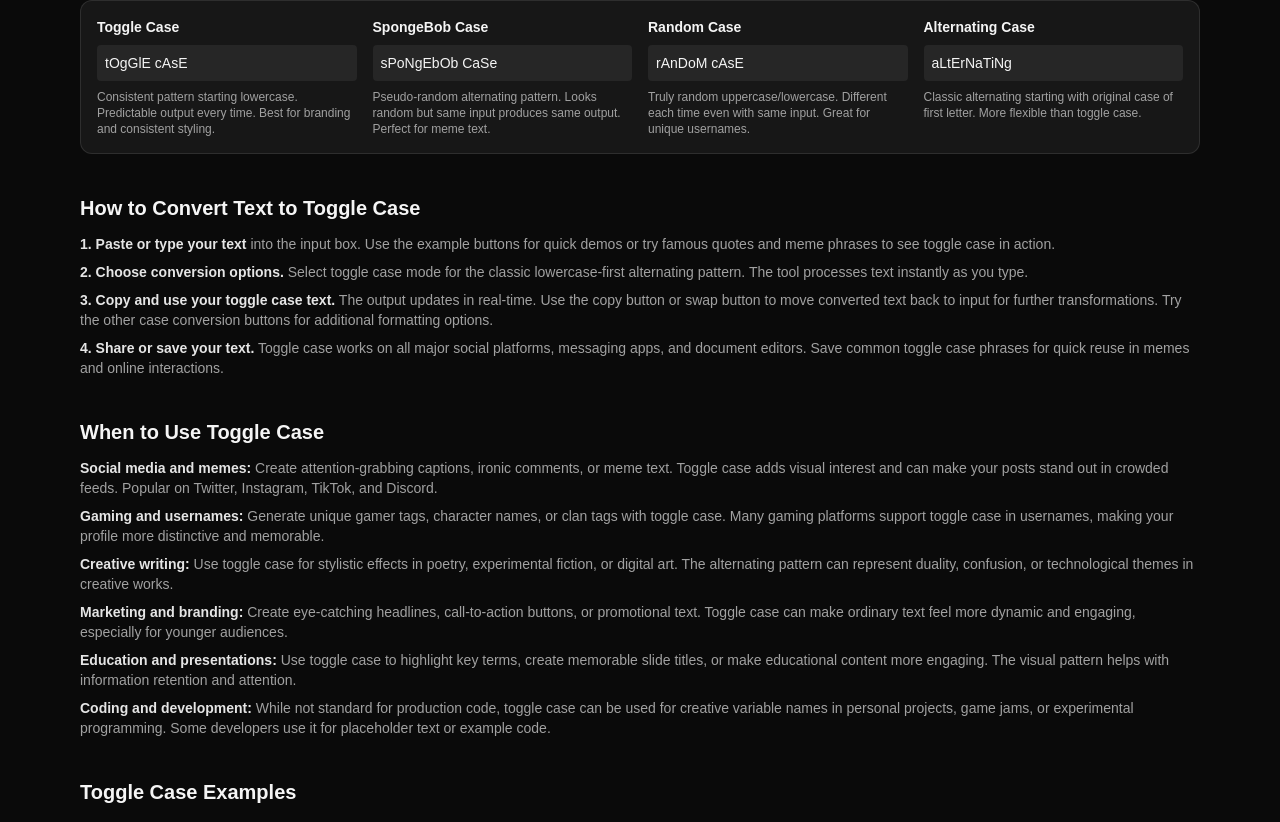
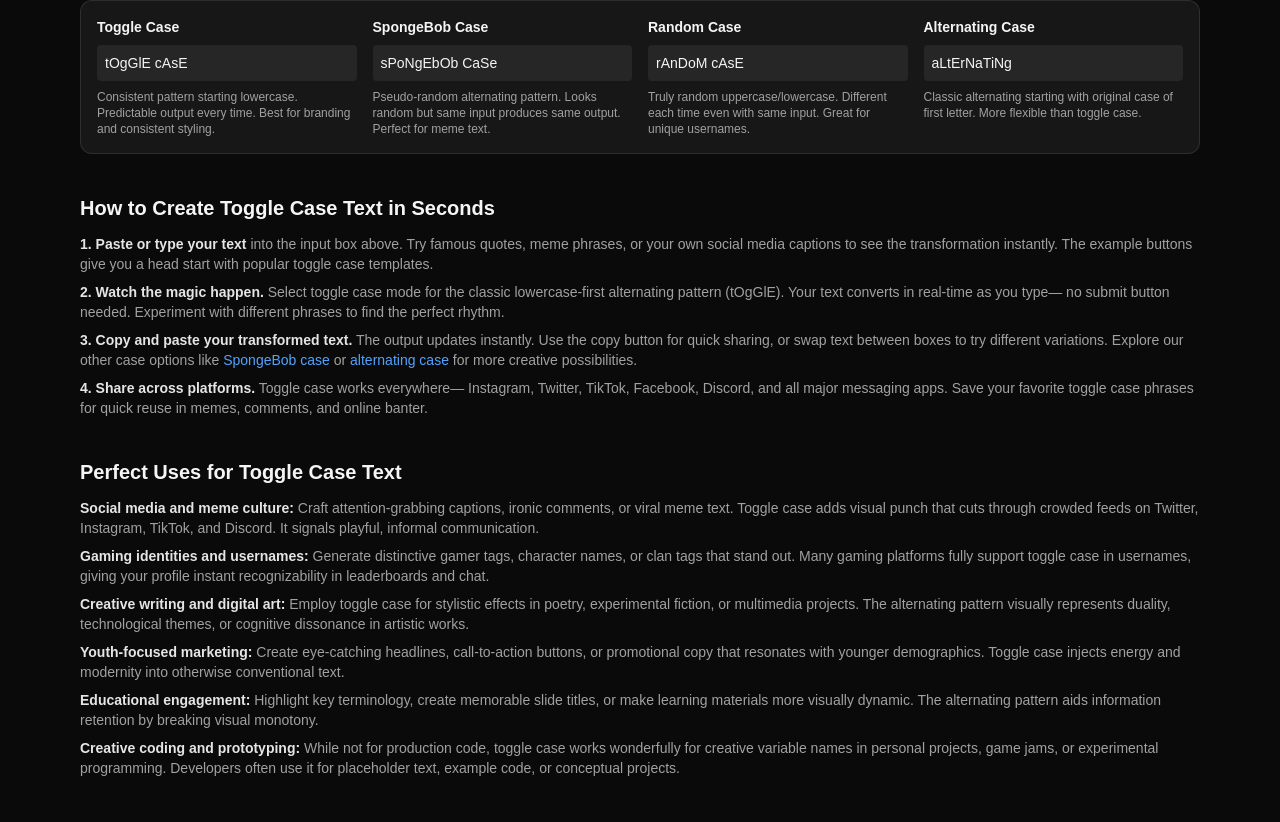
Before and after one commit to raiderj77/text-converter, a Next.js app: page /toggle-case-converter in a window 1280 px wide. Shown: the part 1202-2024 px from the top of the page. Built offline with nearby package versions, Linux system fonts and the light colour scheme.

Commit message:
quality: Polish toggle and spongebob case pages, improve SEO, add internal links and meme context

```diff
--- a/app/spongebob-case-converter/page.tsx
+++ b/app/spongebob-case-converter/page.tsx
@@ -9,21 +9,22 @@ const tool = getToolBySlug("spongebob-case-converter")!;
 const pageUrl = buildUrl("/spongebob-case-converter");
 
 export const metadata: Metadata = {
-  title: tool.title,
-  description: tool.description,
+  title: "SpongeBob Case Generator — Free sPoNgEbOb Mocking Text Converter for Memes",
+  description: "Generate SpongeBob mocking text for sarcastic posts, ironic comments, and viral memes. Convert any text to sPoNgEbOb case instantly. Perfect for social media banter and attention-grabbing content.",
   alternates: { canonical: pageUrl },
   keywords: [
-    "spongebob case converter", "spongebob case", "mocking spongebob text",
-    "sPoNgEbOb cAsE", "spongebob meme text", "meme text generator",
-    "alternating case meme", "mock text generator", "ironic text converter",
-    "spongebob mocking text", "online meme maker", "text formatter for memes",
-    "social media meme text", "funny text converter", "attention grabbing text",
-    "viral text generator", "meme caption maker", "spongebob sarcasm text",
-    "text case for jokes", "online text meme converter", "free spongebob case tool",
+    "spongebob case converter", "spongebob case generator", "mocking spongebob text maker",
+    "sPoNgEbOb cAsE", "spongebob meme text generator", "meme text converter online",
+    "alternating case meme creator", "mock text generator free", "ironic text converter tool",
+    "spongebob mocking text maker", "online meme maker text", "text formatter for memes free",
+    "social media meme text generator", "funny text converter online", "attention grabbing text creator",
+    "viral text generator free", "meme caption maker online", "spongebob sarcasm text converter",
+    "text case for jokes generator", "online text meme converter free", "free spongebob case tool",
+    "mocking spongebob meme generator", "spongebob squarepants text", "sarcastic text converter",
   ],
   openGraph: {
-    title: tool.title,
-    description: tool.description,
+    title: "SpongeBob Case Generator — Free sPoNgEbOb Mocking Text Converter",
+    description: "Create SpongeBob mocking text for memes and social media instantly. No signup required.",
     url: pageUrl,
     type: "website",
   },
@@ -90,11 +91,12 @@ export default function SpongeBobCaseConverterPage() {
 
       <div className="mx-auto max-w-6xl px-4 py-6">
         <h1 className="text-2xl sm:text-3xl font-bold tracking-tight">
-          Free SpongeBob Case Converter
+          SpongeBob Case Generator — Create Mocking sPoNgEbOb Text
         </h1>
         <p className="mt-2 text-sm text-neutral-400">
-          Convert text to SpongeBob case (sPoNgEbOb CaSe) instantly. Create mocking SpongeBob meme text for sarcastic
-          posts, ironic comments, and viral memes. Free, no signup.
+          Generate authentic SpongeBob mocking text (sPoNgEbOb CaSe) for sarcastic posts, ironic comments, and viral memes.
+          Our free converter creates that distinctive random-looking alternating case from the classic meme. No signup,
+          works instantly. Also try our <Link href="/toggle-case-converter" className="text-blue-400 hover:text-blue-300">toggle case converter</Link> for more text styles.
         </p>
 
         <div className="mt-4">
@@ -104,6 +106,29 @@ export default function SpongeBobCaseConverterPage() {
         {/* ========== SEO CONTENT ========== */}
 
         <AdSlot slot="after-tool" page="spongebob-case-converter" />
+
+        <section className="mt-10">
+          <h2 className="text-lg sm:text-xl font-semibold">
+            The Mocking SpongeBob Meme: A Brief History
+          </h2>
+          <div className="mt-3 text-sm text-neutral-400 space-y-2">
+            <p>
+              The "Mocking SpongeBob" meme originated from a 2017 episode of <em>SpongeBob SquarePants</em> titled
+              "Little Yellow Book." In the scene, SpongeBob mockingly repeats something Patrick says while making
+              an exaggerated facial expression.
+            </p>
+            <p>
+              The meme format exploded online when paired with alternating case text (sPoNgEbOb cAsE) to convey
+              sarcastic repetition or mockery. The distinctive text style became inseparable from the meme itself,
+              creating a visual shorthand for irony across social media platforms.
+            </p>
+            <p>
+              Today, SpongeBob case text works even without the accompanying image—the alternating capitalization
+              alone signals playful mockery to internet-savvy audiences. It's become a staple of online communication,
+              especially among millennials and Gen Z who grew up with the show.
+            </p>
+          </div>
+        </section>
 
         <section className="mt-10">
           <h2 className="text-lg sm:text-xl font-semibold">
--- a/app/toggle-case-converter/page.tsx
+++ b/app/toggle-case-converter/page.tsx
@@ -9,24 +9,24 @@ const tool = getToolBySlug("toggle-case-converter")!;
 const pageUrl = buildUrl("/toggle-case-converter");
 
 export const metadata: Metadata = {
-  title: tool.title,
-  description: tool.description,
+  title: "Toggle Case Converter Online — Free tOgGlE cAsE Text Generator for Memes & Social Media",
+  description: "Create attention-grabbing toggle case text for memes, social media, and creative projects. Convert text to alternating lowercase/uppercase instantly. No signup required.",
   alternates: { canonical: pageUrl },
   keywords: [
-    "toggle case converter", "toggle case", "alternating case converter",
-    "tOgGlE cAsE", "text toggle case", "toggle text online",
-    "alternating uppercase lowercase", "meme text generator",
-    "social media text formatter", "funny text converter",
-    "text case alternator", "online toggle case tool",
-    "free toggle case converter", "text formatting tool",
-    "creative text case", "attention grabbing text",
-    "text case changer", "toggle case generator",
-    "alternating text case", "text style converter",
-    "toggle case for memes", "toggle case for social media",
+    "toggle case converter", "toggle case generator", "alternating case converter",
+    "tOgGlE cAsE", "text toggle case", "toggle text online free",
+    "alternating uppercase lowercase", "meme text generator online",
+    "social media text formatter", "funny text converter tool",
+    "text case alternator", "online toggle case converter",
+    "free toggle case tool", "text formatting generator",
+    "creative text case maker", "attention grabbing text creator",
+    "text case changer online", "toggle case for memes generator",
+    "toggle case for social media posts", "viral text formatter",
+    "alternating text case converter", "text style generator",
   ],
   openGraph: {
-    title: tool.title,
-    description: tool.description,
+    title: "Toggle Case Converter Online — Free tOgGlE cAsE Text Generator",
+    description: "Generate toggle case text for memes, social media, and creative projects instantly. No signup required.",
     url: pageUrl,
     type: "website",
   },
@@ -93,11 +93,12 @@ export default function ToggleCaseConverterPage() {
 
       <div className="mx-auto max-w-6xl px-4 py-6">
         <h1 className="text-2xl sm:text-3xl font-bold tracking-tight">
-          Free Toggle Case Converter
+          Toggle Case Converter — Create tOgGlE cAsE Text Instantly
         </h1>
         <p className="mt-2 text-sm text-neutral-400">
-          Convert text to toggle case (tOgGlE cAsE) instantly. Alternating lowercase/uppercase starting with lowercase.
-          Perfect for memes, social media, and creative text formatting. Free, no signup.
+          Generate attention-grabbing toggle case text perfect for memes, social media posts, and creative projects.
+          Our free converter alternates lowercase and uppercase letters starting with lowercase. No signup, works right in your browser.
+          Try our <Link href="/spongebob-case-converter" className="text-blue-400 hover:text-blue-300">SpongeBob case converter</Link> for meme-style text too.
         </p>
 
         <div className="mt-4">
@@ -110,64 +111,66 @@ export default function ToggleCaseConverterPage() {
 
         <section className="mt-10">
           <h2 className="text-lg sm:text-xl font-semibold">
-            How to Convert Text to Toggle Case
+            How to Create Toggle Case Text in Seconds
           </h2>
           <div className="mt-3 text-sm text-neutral-400 space-y-2">
             <p>
-              <strong className="text-neutral-200">1. Paste or type your text</strong> into the input box.
-              Use the example buttons for quick demos or try famous quotes and meme phrases to see toggle case in action.
+              <strong className="text-neutral-200">1. Paste or type your text</strong> into the input box above.
+              Try famous quotes, meme phrases, or your own social media captions to see the transformation instantly.
+              The example buttons give you a head start with popular toggle case templates.
             </p>
             <p>
-              <strong className="text-neutral-200">2. Choose conversion options.</strong> Select toggle case mode
-              for the classic lowercase-first alternating pattern. The tool processes text instantly as you type.
+              <strong className="text-neutral-200">2. Watch the magic happen.</strong> Select toggle case mode for
+              the classic lowercase-first alternating pattern (tOgGlE). Your text converts in real-time as you type—
+              no submit button needed. Experiment with different phrases to find the perfect rhythm.
             </p>
             <p>
-              <strong className="text-neutral-200">3. Copy and use your toggle case text.</strong> The output updates
-              in real-time. Use the copy button or swap button to move converted text back to input for further
-              transformations. Try the other case conversion buttons for additional formatting options.
+              <strong className="text-neutral-200">3. Copy and paste your transformed text.</strong> The output updates
+              instantly. Use the copy button for quick sharing, or swap text between boxes to try different variations.
+              Explore our other case options like <Link href="/spongebob-case-converter" className="text-blue-400 hover:text-blue-300">SpongeBob case</Link> or <Link href="/" className="text-blue-400 hover:text-blue-300">alternating case</Link> for more creative possibilities.
             </p>
             <p>
-              <strong className="text-neutral-200">4. Share or save your text.</strong> Toggle case works on all
-              major social platforms, messaging apps, and document editors. Save common toggle case phrases for
-              quick reuse in memes and online interactions.
+              <strong className="text-neutral-200">4. Share across platforms.</strong> Toggle case works everywhere—
+              Instagram, Twitter, TikTok, Facebook, Discord, and all major messaging apps. Save your favorite toggle
+              case phrases for quick reuse in memes, comments, and online banter.
             </p>
           </div>
         </section>
 
         <section className="mt-10">
           <h2 className="text-lg sm:text-xl font-semibold">
-            When to Use Toggle Case
+            Perfect Uses for Toggle Case Text
           </h2>
           <div className="mt-3 text-sm text-neutral-400 space-y-2">
             <p>
-              <strong className="text-neutral-200">Social media and memes:</strong> Create attention-grabbing
-              captions, ironic comments, or meme text. Toggle case adds visual interest and can make your posts
-              stand out in crowded feeds. Popular on Twitter, Instagram, TikTok, and Discord.
+              <strong className="text-neutral-200">Social media and meme culture:</strong> Craft attention-grabbing
+              captions, ironic comments, or viral meme text. Toggle case adds visual punch that cuts through
+              crowded feeds on Twitter, Instagram, TikTok, and Discord. It signals playful, informal communication.
             </p>
             <p>
-              <strong className="text-neutral-200">Gaming and usernames:</strong> Generate unique gamer tags,
-              character names, or clan tags with toggle case. Many gaming platforms support toggle case in usernames,
-              making your profile more distinctive and memorable.
+              <strong className="text-neutral-200">Gaming identities and usernames:</strong> Generate distinctive
+              gamer tags, character names, or clan tags that stand out. Many gaming platforms fully support toggle
+              case in usernames, giving your profile instant recognizability in leaderboards and chat.
             </p>
             <p>
-              <strong className="text-neutral-200">Creative writing:</strong> Use toggle case for stylistic effects
-              in poetry, experimental fiction, or digital art. The alternating pattern can represent duality,
-              confusion, or technological themes in creative works.
+              <strong className="text-neutral-200">Creative writing and digital art:</strong> Employ toggle case for
+              stylistic effects in poetry, experimental fiction, or multimedia projects. The alternating pattern
+              visually represents duality, technological themes, or cognitive dissonance in artistic works.
             </p>
             <p>
-              <strong className="text-neutral-200">Marketing and branding:</strong> Create eye-catching headlines,
-              call-to-action buttons, or promotional text. Toggle case can make ordinary text feel more dynamic
-              and engaging, especially for younger audiences.
+              <strong className="text-neutral-200">Youth-focused marketing:</strong> Create eye-catching headlines,
+              call-to-action buttons, or promotional copy that resonates with younger demographics. Toggle case
+              injects energy and modernity into otherwise conventional text.
             </p>
             <p>
-              <strong className="text-neutral-200">Education and presentations:</strong> Use toggle case to highlight
-              key terms, create memorable slide titles, or make educational content more engaging. The visual
-              pattern helps with information retention and attention.
+              <strong className="text-neutral-200">Educational engagement:</strong> Highlight key terminology,
+              create memorable slide titles, or make learning materials more visually dynamic. The alternating
+              pattern aids information retention by breaking visual monotony.
             </p>
             <p>
-              <strong className="text-neutral-200">Coding and development:</strong> While not standard for production
-              code, toggle case can be used for creative variable names in personal projects, game jams, or
-              experimental programming. Some developers use it for placeholder text or example code.
+              <strong className="text-neutral-200">Creative coding and prototyping:</strong> While not for production
+              code, toggle case works wonderfully for creative variable names in personal projects, game jams, or
+              experimental programming. Developers often use it for placeholder text, example code, or conceptual projects.
             </p>
           </div>
         </section>
```
